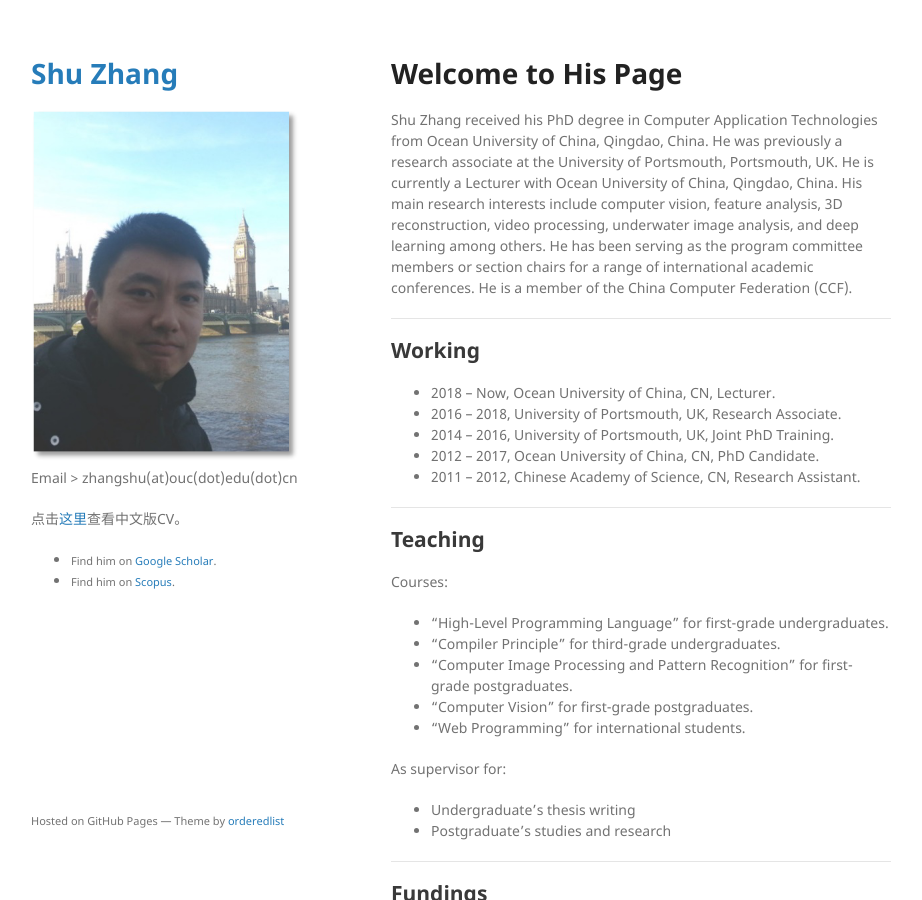
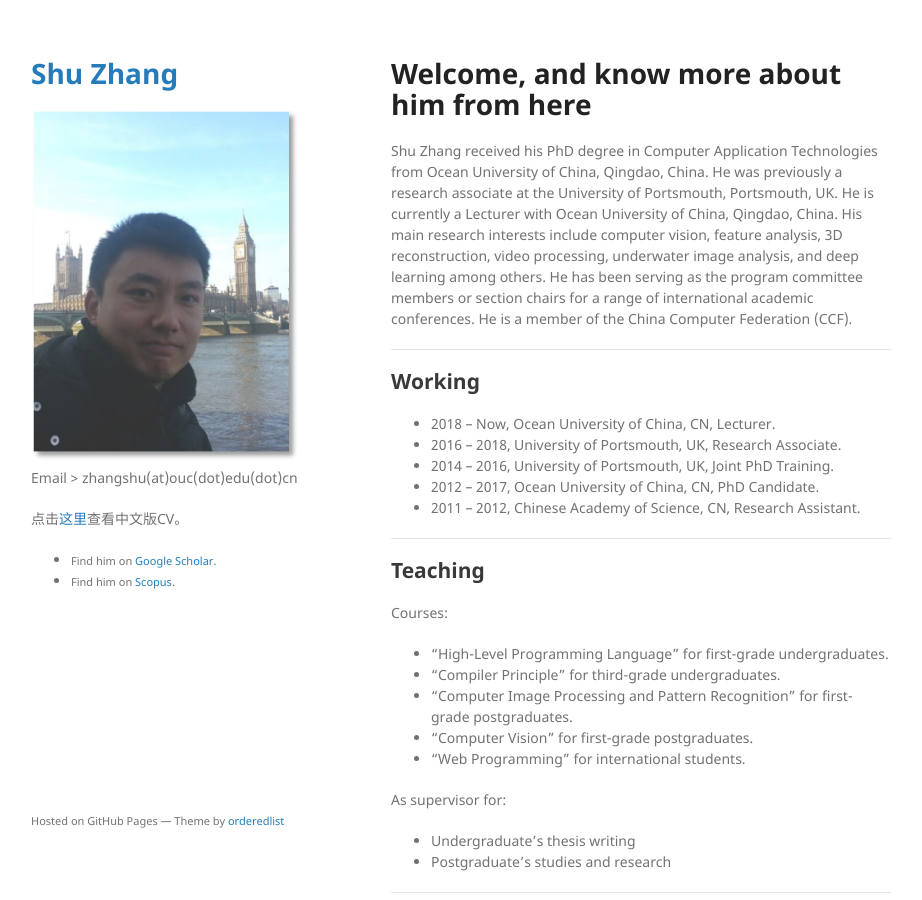
Before and after one commit to jackyspeed/aboutzhangshu, a Jekyll site: the page built from index.md, in a window 1280 px wide and 900 px high. Shown: the whole window, without its empty margins (179-1101 px from the left). Built offline with Jekyll 4.4.1, drawn with Linux system fonts in a browser that asks for light colours; our own code applies the rules of GitHub Pages for plain Markdown files.

Commit message:
Update index.md

```diff
--- a/index.md
+++ b/index.md
@@ -3,7 +3,7 @@ layout: default
 ---
 
 
-# Welcome to His Page
+# Welcome, and know more about him from here
 
 Shu Zhang received his PhD degree in Computer Application Technologies from Ocean University of China, Qingdao, China. He was previously a research associate at the University of Portsmouth, Portsmouth, UK. He is currently a Lecturer with Ocean University of China, Qingdao, China. His main research interests include computer vision, feature analysis, 3D reconstruction, video processing, underwater image analysis, and deep learning among others. He has been serving as the program committee members or section chairs for a range of international academic conferences. He is a member of the China Computer Federation (CCF).
 
```
